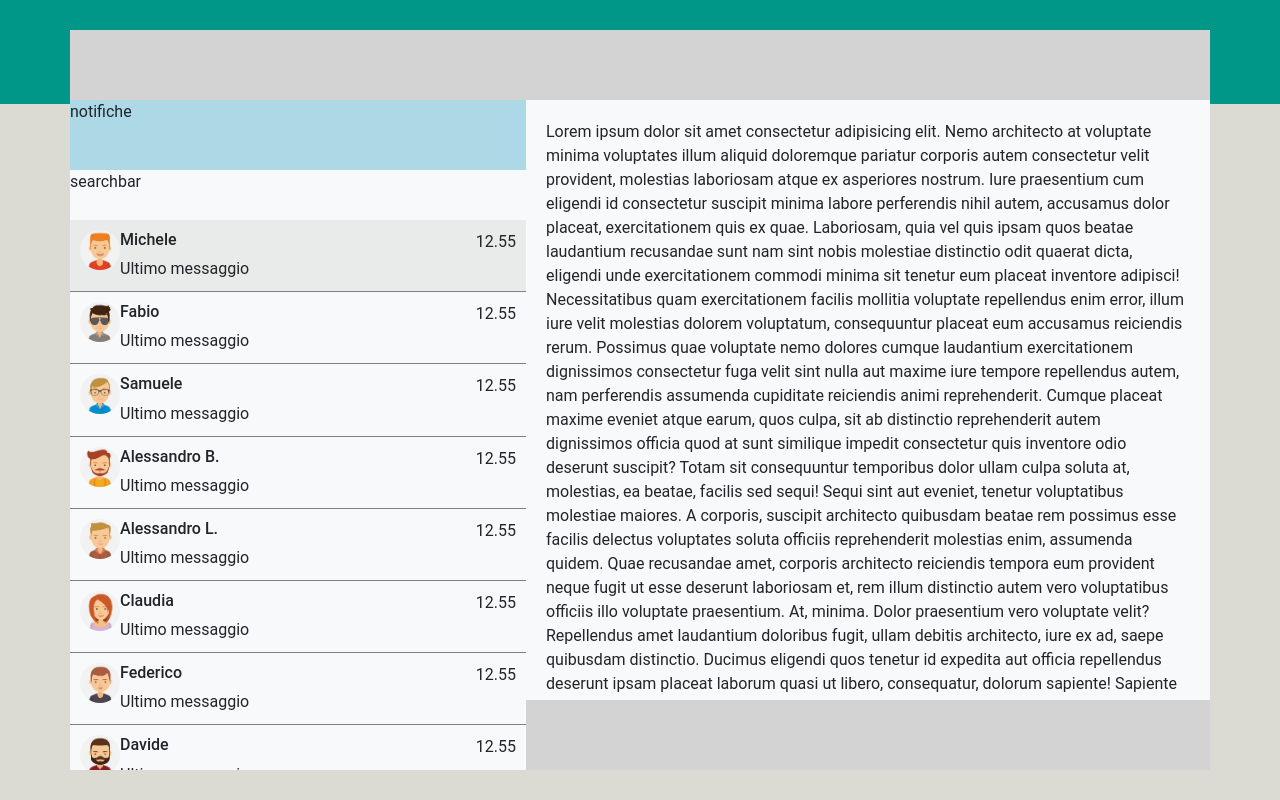
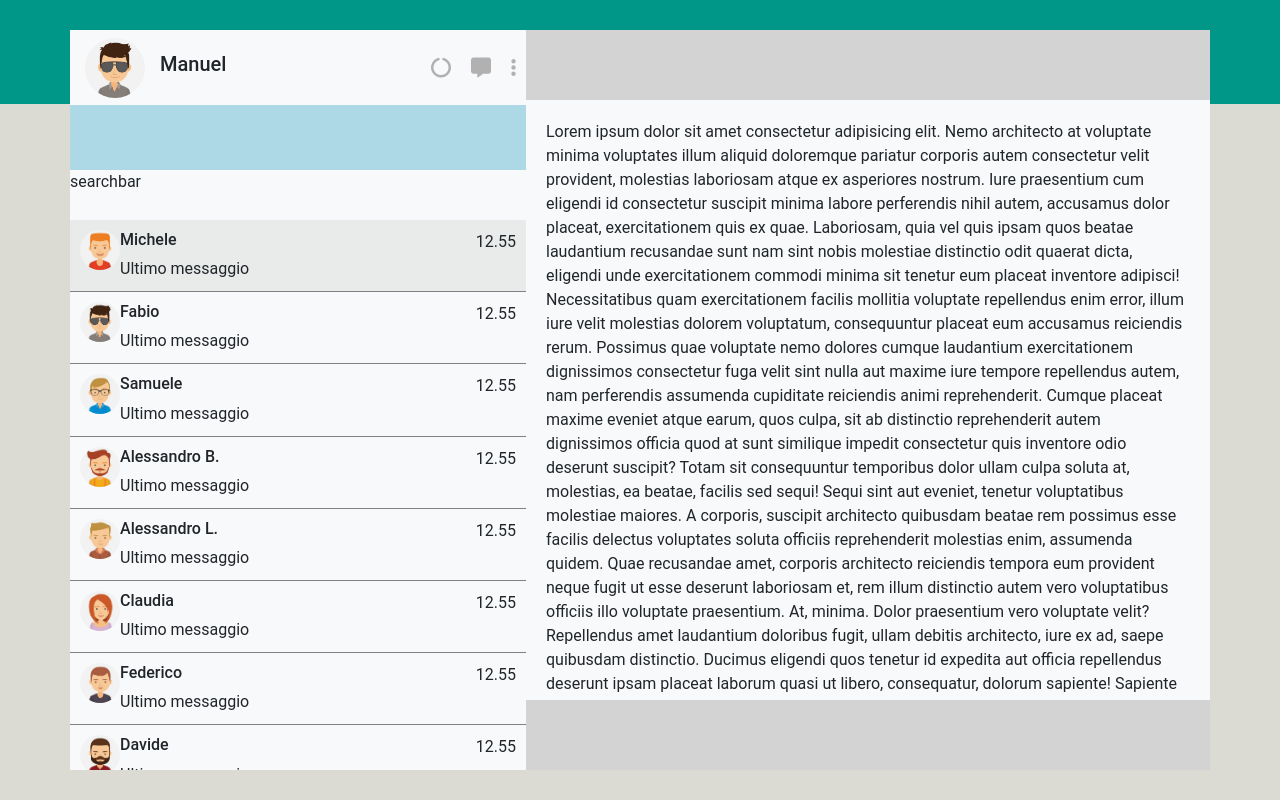
Before and after one commit to ManuelMaisano/-vue-boolzapp, a plain HTML site: page index.html in a window 1280 px wide. Drawn offline with nearby package versions, Linux system fonts and the light colour scheme.

Commit message:
div navbar myinfo

```diff
--- a/index.html
+++ b/index.html
@@ -19,10 +19,23 @@
         <div class="container h-100 bg-light p-0 d-flex">
             <div id="contacts" >
                 <div class="toolbar">
+                    <nav class="navbar navbar-expand-lg p-0  bg-body-tertiary">
 
+                        <div class=" w-50 h-100 d-flex justify-content-start align-items-center ">
+                            <img class="img-fluid rounded-circle" src="./img/avatar_2.jpg" alt="Manuel">
+                            <div>
+                                <h5>Manuel</h5>
+                            </div>
+                        </div>
+                        <div class="w-50 h-100 d-flex justify-content-end align-items-center">
+                            <i class="fa-solid fa-circle-notch fa-lg"></i>
+                            <i class="fa-solid fa-message fa-lg"></i>
+                            <i class="fa-solid fa-ellipsis-vertical  fa-lg"></i>
+                        </div>
+                    </nav>
                 </div>
                 <div class="notification">
-                    notifiche
+
 
                 </div>
                 <div class="search">
--- a/style.css
+++ b/style.css
@@ -15,6 +15,10 @@ img {
     height: 100%;
     width: 100%;
 }
+i {
+    color: #B1B1B1;
+    margin: auto 10px;
+}
 
 /*----MAIN----*/
 
@@ -22,6 +26,16 @@ img {
     width: 40%;
     overflow-y: auto;
 
+}
+nav img{
+    width:90px;
+    padding: 15px;
+}
+nav {
+    height: 75px;
+    display: flex;
+    justify-content: space-between;
+    background-color: #EAEAEA;
 }
 
 #rightside{
```
